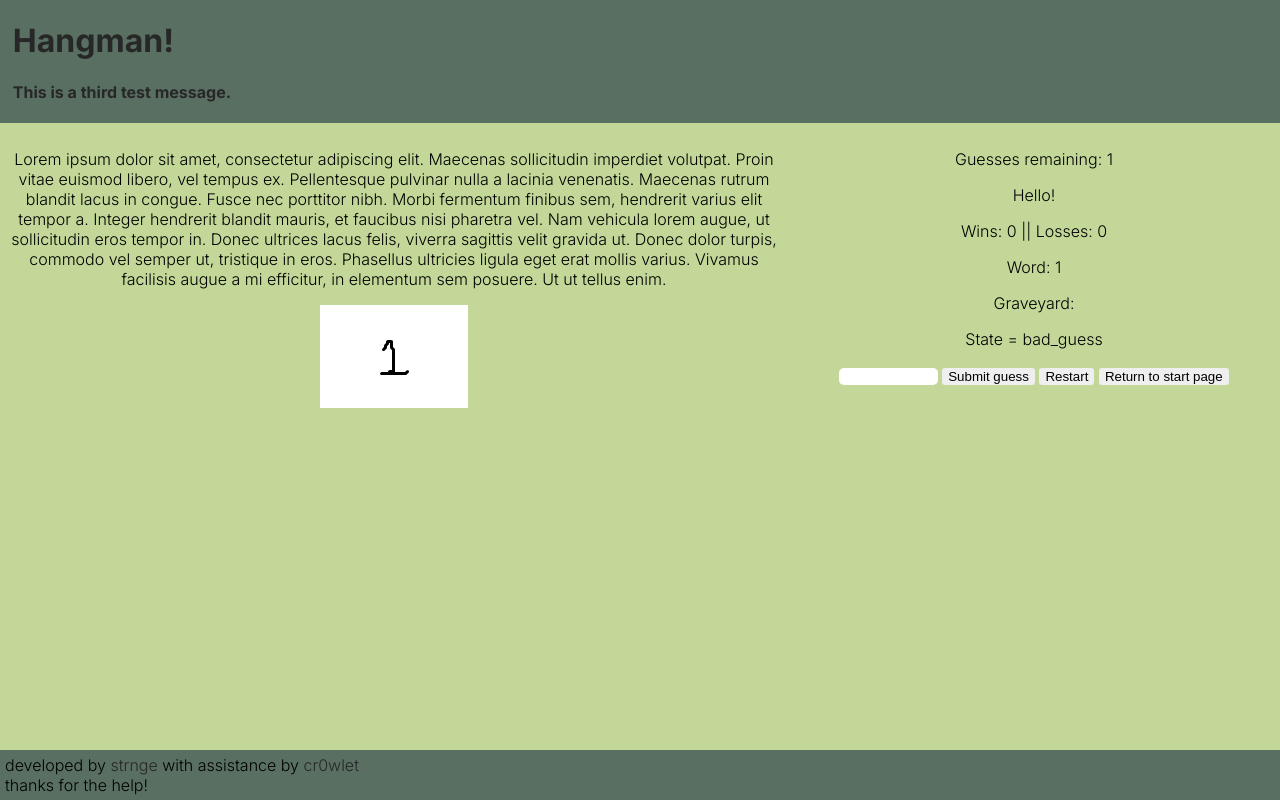
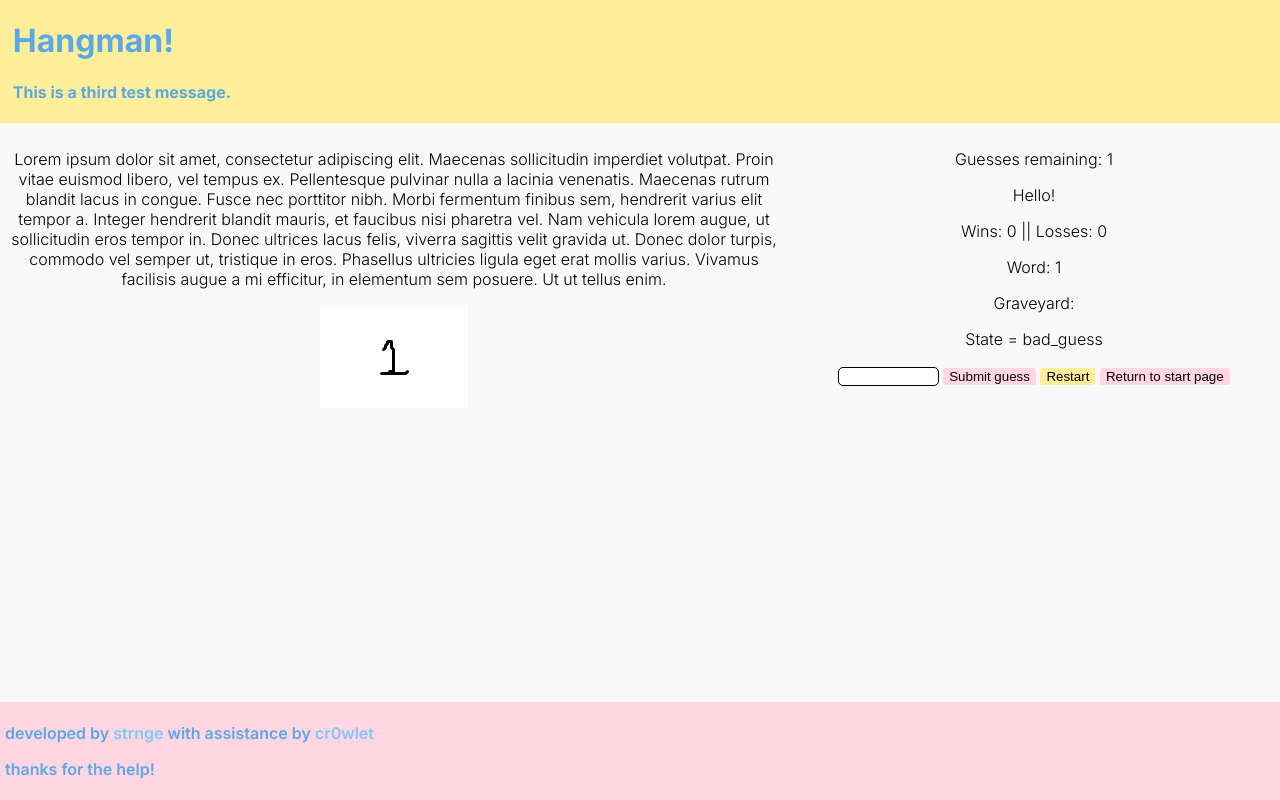
Before and after one commit to strnge/flask_hangman, a Flask app: page /init in a window 1280 px wide. Run offline with Flask 3, Linux system fonts and the light colour scheme; the visitor is signed in with stand-in values (Sample User, id 1).

Commit message:
styling changes to the HTML & styles

```diff
--- a/static/styles/styles.css
+++ b/static/styles/styles.css
@@ -1,5 +1,5 @@
 h1,h2,h4 {
-    color: #272727;
+    color: #5AA9E6;
 }
 
 html,body {
@@ -19,7 +19,7 @@ body{
 
 input[type=text]{
     border-radius: 5px;
-    border: none;
+    border: 1px, solid;
     width: 20%;
 }
 
@@ -32,31 +32,48 @@ button{
     border:none;
 }
 
-button:hover{
-    background-color: aliceblue;
+.button1{
+    background-color: #FFEE99;
+}
+
+.button1:hover{
+    background-color: #FFE45C;
+}
+
+.button2{
+    background-color: #FFD6E2;
+}
+
+.button2:hover{
+    background-color: #FF709B;
 }
 
 .footer-nav{
-    color: #272727;
+    color: #7FC8F8;
     text-decoration: none;
 }
 
 .footer-nav:hover{
-    color:#5c4a4a;
+    color:#FF709B;
     text-decoration: none;
 }
 
 .header {
-    background-color: #596F62;
+    background-color: #FFEE99;
     justify-content: left;
     padding-left: 1%;
 }
 
 .footer {
-    background-color: #596F62;
+    background-color: #FFD6E2;
     justify-content: left;
     padding: 5px;
     flex-shrink: 0;
+}
+
+.footer p{
+    color:#5AA9E6;
+    font-weight: 600;
 }
 
 .main_container {
@@ -67,7 +84,7 @@ button:hover{
 }
 
 .image_container {
-    background-color: #C3D898;
+    background-color: #F9F9F9;
     max-width: 60%;
     text-align: center;
     margin:0 auto;
@@ -75,7 +92,7 @@ button:hover{
 }
 
 .menu_container {
-    background-color: #C3D898;
+    background-color: #F9F9F9;
     width: 100%;
     text-align: center;
     margin:0 auto;
--- a/templates/game.html
+++ b/templates/game.html
@@ -15,9 +15,9 @@
     </div>
     <form>
         <input id="input_box" name="input_box" type="text">
-        <span style="display: none" id="submit_score"><button type="button" onclick="submit_score()">Submit to scoreboard</button></span>
-        <span id="submit_guess"><button type="button" onclick="submit_guess()">Submit guess</button></span>
-        <button type="button" onclick="prompt_restart()">Restart</button>
-        <a href="/"><button type="button">Return to start page</button></a>
+        <span style="display: none" id="submit_score"><button type="button" class="button1" onclick="submit_score()">Submit to scoreboard</button></span>
+        <span id="submit_guess"><button type="button" class="button2" onclick="submit_guess()">Submit guess</button></span>
+        <button type="button" class="button1" onclick="prompt_restart()">Restart</button>
+        <a href="/"><button type="button" class="button2">Return to start page</button></a>
     </form>
 </div>
--- a/templates/index.html
+++ b/templates/index.html
@@ -20,7 +20,7 @@
 </div>
 </body>
 <footer class="footer">
-    developed by <a class="footer-nav" href="https://github.com/strnge">strnge</a> with assistance by <a href="https://github.com/cr0wlet" class="footer-nav">cr0wlet</a><br>
-    thanks for the help!
+    <p>developed by <a class="footer-nav" href="https://github.com/strnge">strnge</a> with assistance by <a href="https://github.com/cr0wlet" class="footer-nav">cr0wlet</a></p>
+    <p>thanks for the help!</p>
 </footer>
 </html>
--- a/templates/score_page.html
+++ b/templates/score_page.html
@@ -23,6 +23,6 @@
         {% endfor %}
     </table>
     <form>
-        <a href="/"><button type="button">Return to start page</button></a>
+        <a href="/"><button type="button" class="button1">Return to start page</button></a>
     </form>
 </div>
--- a/templates/welcome.html
+++ b/templates/welcome.html
@@ -15,6 +15,6 @@
         <option value="hard">Hard</option>
         <option value="all">All - scoreboard only</option>
     </select>
-    <button type="button" onclick="init()">Play!</button>
-    <button type="button" onclick="scoreboard_redirect()">Scoreboard</button>
+    <button type="button" class="button1" onclick="init()">Play!</button>
+    <button type="button" class="button2" onclick="scoreboard_redirect()">Scoreboard</button>
 </div>
```
